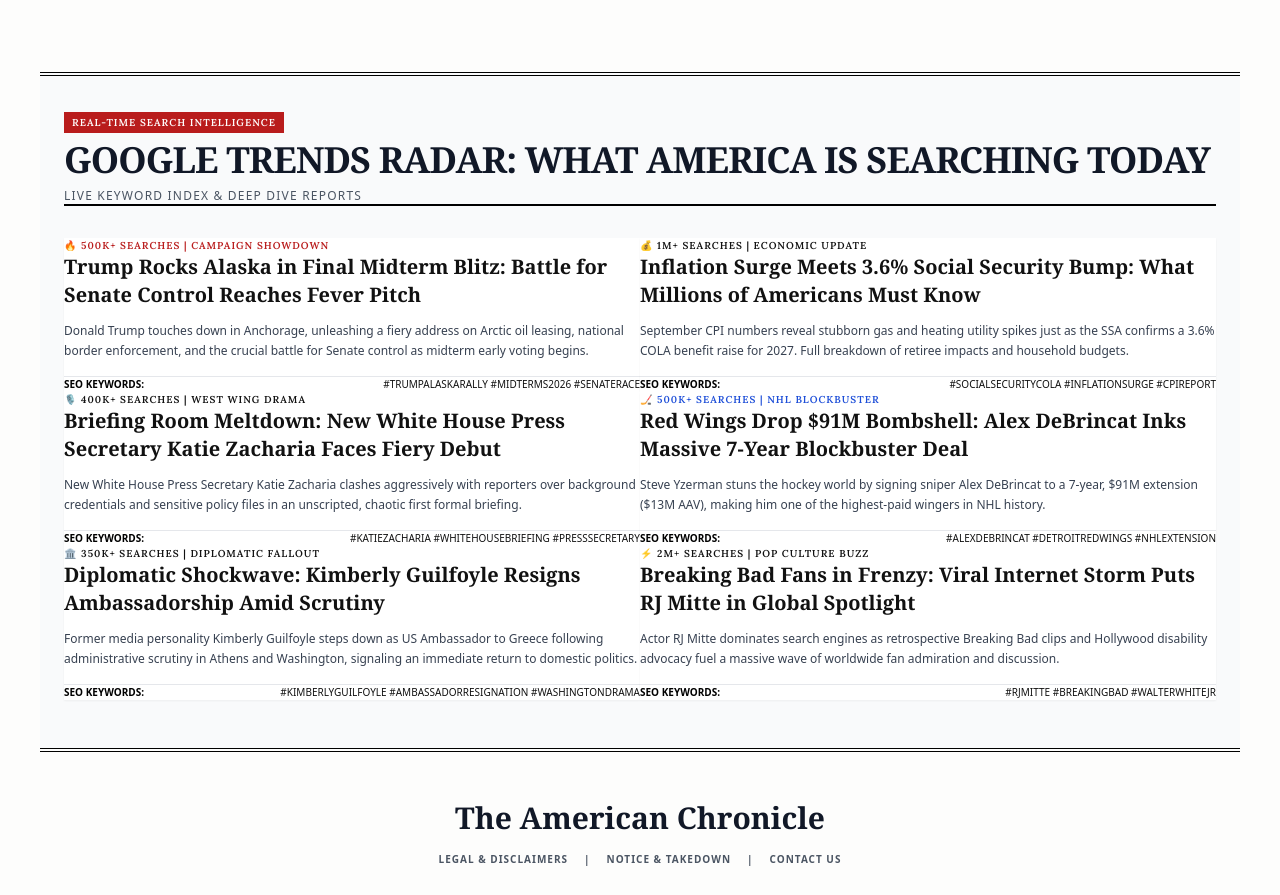
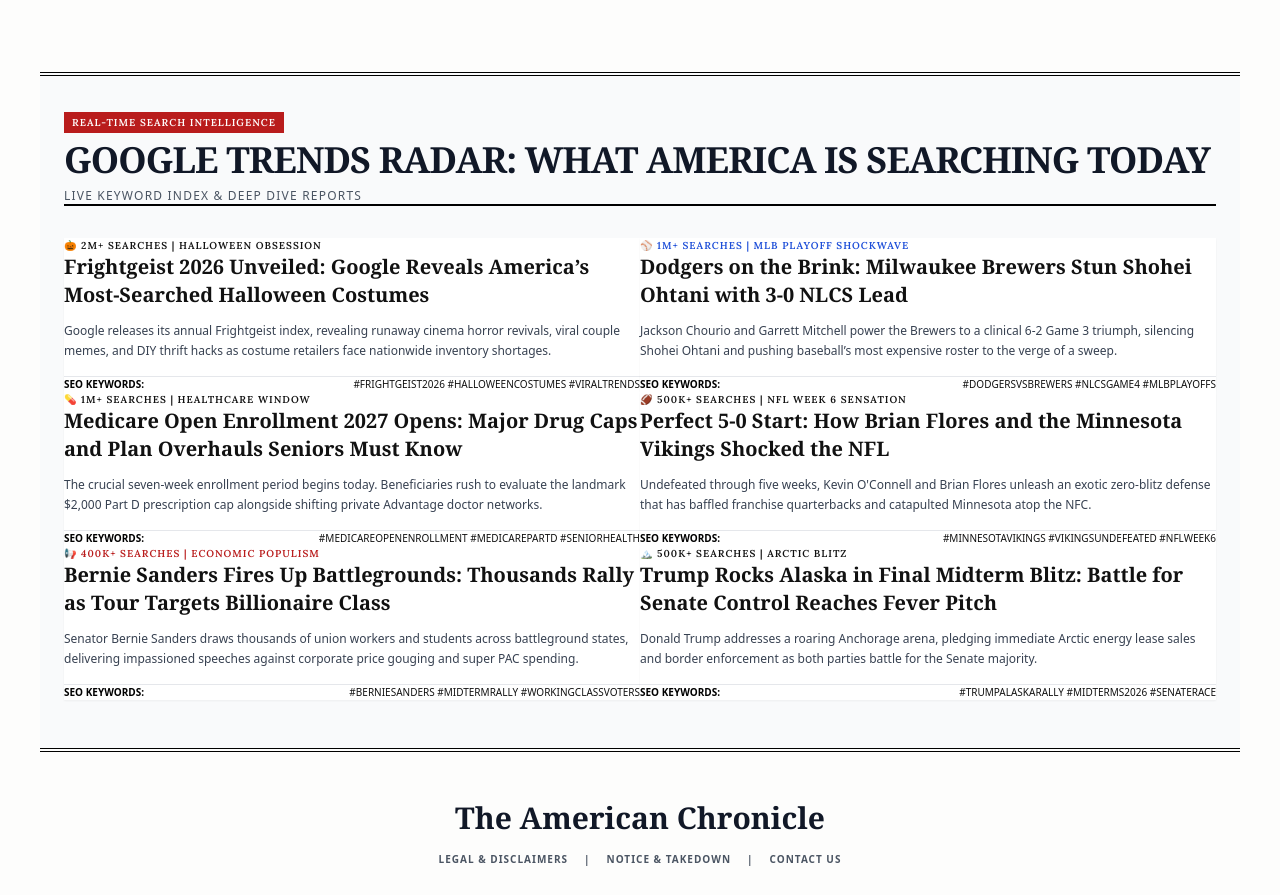
Before and after one commit to cempolat172-arch/american-chronicle, a FastAPI app: template app/templates/index.html in a window 1280 px wide. Shown: the part 866-1761 px from the top of the page. Run offline with FastAPI, Linux system fonts and the light colour scheme; the template is opened without the code that fills it, so the values that code supplies are empty; parts of the project's set-up code (start-up, migrations or seed data) failed here and were passed over; some libraries are stand-ins or nearby versions; some web fonts are replaced.

Commit message:
Seed midday October 15 Google trending articles (Google Frightgeist 2026, Brewers vs Dodgers 3-0, Medicare Open Enrollment, Vikings 5-0, Bernie Sanders battlegrounds) strictly 500-700 words and update Google Trends Radar

```diff
--- a/app/templates/index.html
+++ b/app/templates/index.html
@@ -287,93 +287,93 @@
 
             <div class="grid grid-cols-1 md:grid-cols-2 lg:grid-cols-3 gap-8">
 
-                <!-- Trend 1: Trump Alaska Rally -->
+                <!-- Trend 1: Google Frightgeist 2026 -->
                 <article class="bg-white border-2 border-black p-5 shadow-sm hover:shadow-md transition">
-                    <span class="text-[10px] font-black text-red-700 uppercase tracking-widest block mb-1">🔥 500K+ SEARCHES | CAMPAIGN SHOWDOWN</span>
+                    <span class="text-[10px] font-black text-purple-700 uppercase tracking-widest block mb-1">🎃 2M+ SEARCHES | HALLOWEEN OBSESSION</span>
                     <h3 class="font-serif font-bold text-xl leading-snug mb-3">
-                        <a href="/article/trump-rocks-alaska-rally-midterm-blitz-senate-control-2026" class="hover:text-red-700 hover:underline">Trump Rocks Alaska in Final Midterm Blitz: Battle for Senate Control Reaches Fever Pitch</a>
+                        <a href="/article/google-frightgeist-2026-most-searched-halloween-costumes-trends-unveiled" class="hover:text-purple-700 hover:underline">Frightgeist 2026 Unveiled: Google Reveals America’s Most-Searched Halloween Costumes</a>
                     </h3>
                     <p class="text-xs font-sans text-gray-700 leading-relaxed mb-4">
-                        Donald Trump touches down in Anchorage, unleashing a fiery address on Arctic oil leasing, national border enforcement, and the crucial battle for Senate control as midterm early voting begins.
+                        Google releases its annual Frightgeist index, revealing runaway cinema horror revivals, viral couple memes, and DIY thrift hacks as costume retailers face nationwide inventory shortages.
+                    </p>
+                    <div class="border-t border-gray-200 pt-3 text-[10px] font-sans text-gray-500 uppercase tracking-wider flex justify-between items-center">
+                        <span class="font-bold text-black">SEO Keywords:</span>
+                        <span>#Frightgeist2026 #HalloweenCostumes #ViralTrends</span>
+                    </div>
+                </article>
+
+                <!-- Trend 2: Brewers Stun Dodgers NLCS -->
+                <article class="bg-white border-2 border-black p-5 shadow-sm hover:shadow-md transition">
+                    <span class="text-[10px] font-black text-blue-700 uppercase tracking-widest block mb-1">⚾ 1M+ SEARCHES | MLB PLAYOFF SHOCKWAVE</span>
+                    <h3 class="font-serif font-bold text-xl leading-snug mb-3">
+                        <a href="/article/dodgers-on-the-brink-milwaukee-brewers-stun-los-angeles-commanding-nlcs-lead-2026" class="hover:text-blue-700 hover:underline">Dodgers on the Brink: Milwaukee Brewers Stun Shohei Ohtani with 3-0 NLCS Lead</a>
+                    </h3>
+                    <p class="text-xs font-sans text-gray-700 leading-relaxed mb-4">
+                        Jackson Chourio and Garrett Mitchell power the Brewers to a clinical 6-2 Game 3 triumph, silencing Shohei Ohtani and pushing baseball’s most expensive roster to the verge of a sweep.
+                    </p>
+                    <div class="border-t border-gray-200 pt-3 text-[10px] font-sans text-gray-500 uppercase tracking-wider flex justify-between items-center">
+                        <span class="font-bold text-black">SEO Keywords:</span>
+                        <span>#DodgersVsBrewers #NLCSGame4 #MLBPlayoffs</span>
+                    </div>
+                </article>
+
+                <!-- Trend 3: Medicare Open Enrollment 2027 -->
+                <article class="bg-white border-2 border-black p-5 shadow-sm hover:shadow-md transition">
+                    <span class="text-[10px] font-black text-emerald-700 uppercase tracking-widest block mb-1">💊 1M+ SEARCHES | HEALTHCARE WINDOW</span>
+                    <h3 class="font-serif font-bold text-xl leading-snug mb-3">
+                        <a href="/article/medicare-open-enrollment-2027-opens-drug-caps-advantage-plan-changes" class="hover:text-emerald-700 hover:underline">Medicare Open Enrollment 2027 Opens: Major Drug Caps and Plan Overhauls Seniors Must Know</a>
+                    </h3>
+                    <p class="text-xs font-sans text-gray-700 leading-relaxed mb-4">
+                        The crucial seven-week enrollment period begins today. Beneficiaries rush to evaluate the landmark $2,000 Part D prescription cap alongside shifting private Advantage doctor networks.
+                    </p>
+                    <div class="border-t border-gray-200 pt-3 text-[10px] font-sans text-gray-500 uppercase tracking-wider flex justify-between items-center">
+                        <span class="font-bold text-black">SEO Keywords:</span>
+                        <span>#MedicareOpenEnrollment #MedicarePartD #SeniorHealth</span>
+                    </div>
+                </article>
+
+                <!-- Trend 4: Minnesota Vikings 5-0 Start -->
+                <article class="bg-white border-2 border-black p-5 shadow-sm hover:shadow-md transition">
+                    <span class="text-[10px] font-black text-amber-700 uppercase tracking-widest block mb-1">🏈 500K+ SEARCHES | NFL WEEK 6 SENSATION</span>
+                    <h3 class="font-serif font-bold text-xl leading-snug mb-3">
+                        <a href="/article/perfect-start-how-brian-flores-minnesota-vikings-shocked-nfl-week-6-2026" class="hover:text-amber-700 hover:underline">Perfect 5-0 Start: How Brian Flores and the Minnesota Vikings Shocked the NFL</a>
+                    </h3>
+                    <p class="text-xs font-sans text-gray-700 leading-relaxed mb-4">
+                        Undefeated through five weeks, Kevin O'Connell and Brian Flores unleash an exotic zero-blitz defense that has baffled franchise quarterbacks and catapulted Minnesota atop the NFC.
+                    </p>
+                    <div class="border-t border-gray-200 pt-3 text-[10px] font-sans text-gray-500 uppercase tracking-wider flex justify-between items-center">
+                        <span class="font-bold text-black">SEO Keywords:</span>
+                        <span>#MinnesotaVikings #VikingsUndefeated #NFLWeek6</span>
+                    </div>
+                </article>
+
+                <!-- Trend 5: Bernie Sanders Battleground Tour -->
+                <article class="bg-white border-2 border-black p-5 shadow-sm hover:shadow-md transition">
+                    <span class="text-[10px] font-black text-red-700 uppercase tracking-widest block mb-1">📢 400K+ SEARCHES | ECONOMIC POPULISM</span>
+                    <h3 class="font-serif font-bold text-xl leading-snug mb-3">
+                        <a href="/article/bernie-sanders-fires-up-battlegrounds-populist-tour-targets-billionaire-class-midterms-2026" class="hover:text-red-700 hover:underline">Bernie Sanders Fires Up Battlegrounds: Thousands Rally as Tour Targets Billionaire Class</a>
+                    </h3>
+                    <p class="text-xs font-sans text-gray-700 leading-relaxed mb-4">
+                        Senator Bernie Sanders draws thousands of union workers and students across battleground states, delivering impassioned speeches against corporate price gouging and super PAC spending.
+                    </p>
+                    <div class="border-t border-gray-200 pt-3 text-[10px] font-sans text-gray-500 uppercase tracking-wider flex justify-between items-center">
+                        <span class="font-bold text-black">SEO Keywords:</span>
+                        <span>#BernieSanders #MidtermRally #WorkingClassVoters</span>
+                    </div>
+                </article>
+
+                <!-- Trend 6: Trump Alaska Rally -->
+                <article class="bg-white border-2 border-black p-5 shadow-sm hover:shadow-md transition">
+                    <span class="text-[10px] font-black text-rose-700 uppercase tracking-widest block mb-1">🏔️ 500K+ SEARCHES | ARCTIC BLITZ</span>
+                    <h3 class="font-serif font-bold text-xl leading-snug mb-3">
+                        <a href="/article/trump-rocks-alaska-rally-midterm-blitz-senate-control-2026" class="hover:text-rose-700 hover:underline">Trump Rocks Alaska in Final Midterm Blitz: Battle for Senate Control Reaches Fever Pitch</a>
+                    </h3>
+                    <p class="text-xs font-sans text-gray-700 leading-relaxed mb-4">
+                        Donald Trump addresses a roaring Anchorage arena, pledging immediate Arctic energy lease sales and border enforcement as both parties battle for the Senate majority.
                     </p>
                     <div class="border-t border-gray-200 pt-3 text-[10px] font-sans text-gray-500 uppercase tracking-wider flex justify-between items-center">
                         <span class="font-bold text-black">SEO Keywords:</span>
                         <span>#TrumpAlaskaRally #Midterms2026 #SenateRace</span>
-                    </div>
-                </article>
-
-                <!-- Trend 2: Inflation & Social Security COLA -->
-                <article class="bg-white border-2 border-black p-5 shadow-sm hover:shadow-md transition">
-                    <span class="text-[10px] font-black text-emerald-700 uppercase tracking-widest block mb-1">💰 1M+ SEARCHES | ECONOMIC UPDATE</span>
-                    <h3 class="font-serif font-bold text-xl leading-snug mb-3">
-                        <a href="/article/inflation-surge-social-security-cola-increase-2027-cpi-report" class="hover:text-emerald-700 hover:underline">Inflation Surge Meets 3.6% Social Security Bump: What Millions of Americans Must Know</a>
-                    </h3>
-                    <p class="text-xs font-sans text-gray-700 leading-relaxed mb-4">
-                        September CPI numbers reveal stubborn gas and heating utility spikes just as the SSA confirms a 3.6% COLA benefit raise for 2027. Full breakdown of retiree impacts and household budgets.
-                    </p>
-                    <div class="border-t border-gray-200 pt-3 text-[10px] font-sans text-gray-500 uppercase tracking-wider flex justify-between items-center">
-                        <span class="font-bold text-black">SEO Keywords:</span>
-                        <span>#SocialSecurityCOLA #InflationSurge #CPIReport</span>
-                    </div>
-                </article>
-
-                <!-- Trend 3: White House Press Secretary Katie Zacharia Debut -->
-                <article class="bg-white border-2 border-black p-5 shadow-sm hover:shadow-md transition">
-                    <span class="text-[10px] font-black text-purple-700 uppercase tracking-widest block mb-1">🎙️ 400K+ SEARCHES | WEST WING DRAMA</span>
-                    <h3 class="font-serif font-bold text-xl leading-snug mb-3">
-                        <a href="/article/white-house-press-secretary-katie-zacharia-briefing-room-meltdown-debut-2026" class="hover:text-purple-700 hover:underline">Briefing Room Meltdown: New White House Press Secretary Katie Zacharia Faces Fiery Debut</a>
-                    </h3>
-                    <p class="text-xs font-sans text-gray-700 leading-relaxed mb-4">
-                        New White House Press Secretary Katie Zacharia clashes aggressively with reporters over background credentials and sensitive policy files in an unscripted, chaotic first formal briefing.
-                    </p>
-                    <div class="border-t border-gray-200 pt-3 text-[10px] font-sans text-gray-500 uppercase tracking-wider flex justify-between items-center">
-                        <span class="font-bold text-black">SEO Keywords:</span>
-                        <span>#KatieZacharia #WhiteHouseBriefing #PressSecretary</span>
-                    </div>
-                </article>
-
-                <!-- Trend 4: Alex DeBrincat $91M Red Wings Deal -->
-                <article class="bg-white border-2 border-black p-5 shadow-sm hover:shadow-md transition">
-                    <span class="text-[10px] font-black text-blue-700 uppercase tracking-widest block mb-1">🏒 500K+ SEARCHES | NHL BLOCKBUSTER</span>
-                    <h3 class="font-serif font-bold text-xl leading-snug mb-3">
-                        <a href="/article/detroit-red-wings-alex-debrincat-91-million-blockbuster-contract-extension-2026" class="hover:text-blue-700 hover:underline">Red Wings Drop $91M Bombshell: Alex DeBrincat Inks Massive 7-Year Blockbuster Deal</a>
-                    </h3>
-                    <p class="text-xs font-sans text-gray-700 leading-relaxed mb-4">
-                        Steve Yzerman stuns the hockey world by signing sniper Alex DeBrincat to a 7-year, $91M extension ($13M AAV), making him one of the highest-paid wingers in NHL history.
-                    </p>
-                    <div class="border-t border-gray-200 pt-3 text-[10px] font-sans text-gray-500 uppercase tracking-wider flex justify-between items-center">
-                        <span class="font-bold text-black">SEO Keywords:</span>
-                        <span>#AlexDeBrincat #DetroitRedWings #NHLExtension</span>
-                    </div>
-                </article>
-
-                <!-- Trend 5: Kimberly Guilfoyle Resignation -->
-                <article class="bg-white border-2 border-black p-5 shadow-sm hover:shadow-md transition">
-                    <span class="text-[10px] font-black text-rose-700 uppercase tracking-widest block mb-1">🏛️ 350K+ SEARCHES | DIPLOMATIC FALLOUT</span>
-                    <h3 class="font-serif font-bold text-xl leading-snug mb-3">
-                        <a href="/article/kimberly-guilfoyle-resigns-ambassadorship-washington-scrutiny-diplomatic-shockwave-2026" class="hover:text-rose-700 hover:underline">Diplomatic Shockwave: Kimberly Guilfoyle Resigns Ambassadorship Amid Scrutiny</a>
-                    </h3>
-                    <p class="text-xs font-sans text-gray-700 leading-relaxed mb-4">
-                        Former media personality Kimberly Guilfoyle steps down as US Ambassador to Greece following administrative scrutiny in Athens and Washington, signaling an immediate return to domestic politics.
-                    </p>
-                    <div class="border-t border-gray-200 pt-3 text-[10px] font-sans text-gray-500 uppercase tracking-wider flex justify-between items-center">
-                        <span class="font-bold text-black">SEO Keywords:</span>
-                        <span>#KimberlyGuilfoyle #AmbassadorResignation #WashingtonDrama</span>
-                    </div>
-                </article>
-
-                <!-- Trend 6: RJ Mitte / Breaking Bad Resurgence -->
-                <article class="bg-white border-2 border-black p-5 shadow-sm hover:shadow-md transition">
-                    <span class="text-[10px] font-black text-amber-700 uppercase tracking-widest block mb-1">⚡ 2M+ SEARCHES | POP CULTURE BUZZ</span>
-                    <h3 class="font-serif font-bold text-xl leading-snug mb-3">
-                        <a href="/article/breaking-bad-rj-mitte-viral-social-media-trend-walter-white-jr-2026" class="hover:text-amber-700 hover:underline">Breaking Bad Fans in Frenzy: Viral Internet Storm Puts RJ Mitte in Global Spotlight</a>
-                    </h3>
-                    <p class="text-xs font-sans text-gray-700 leading-relaxed mb-4">
-                        Actor RJ Mitte dominates search engines as retrospective Breaking Bad clips and Hollywood disability advocacy fuel a massive wave of worldwide fan admiration and discussion.
-                    </p>
-                    <div class="border-t border-gray-200 pt-3 text-[10px] font-sans text-gray-500 uppercase tracking-wider flex justify-between items-center">
-                        <span class="font-bold text-black">SEO Keywords:</span>
-                        <span>#RJMitte #BreakingBad #WalterWhiteJr</span>
                     </div>
                 </article>
 
```
Also changed, not shown: app/routers/frontend.py (+22 -11 lines), news.db.
